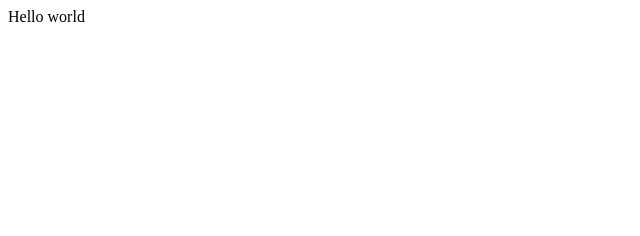
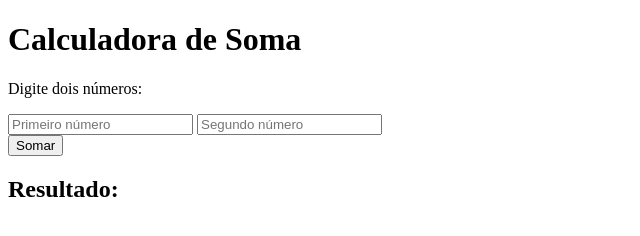
Before and after one commit to DuilioAzevedo/calculator, a plain HTML site: page index.html in a window 1280 px wide. Shown: the whole page, without its empty margins (0-640 px from the left). Drawn offline with Linux system fonts and the light colour scheme.

Commit message:
html body

```diff
--- a/index.html
+++ b/index.html
@@ -4,12 +4,18 @@
 <head>
   <meta charset="utf-8">
   <meta name="viewport" content="width=device-width">
-  <title>replit</title>
+  <title>Calculator</title>
   <link href="style.css" rel="stylesheet" type="text/css" />
 </head>
 
 <body>
-  Hello world
+  <h1>Calculadora de Soma</h1>
+  <p>Digite dois números:</p>
+  <input type="number" id="numero1" placeholder="Primeiro número">
+  <input type="number" id="numero2" placeholder="Segundo número">
+  <br>
+  <button onclick="calcularSoma()">Somar</button>
+  <h2>Resultado: <span id="resultado"></span></h2>
   <script src="script.js"></script>
 </body>
 
```
